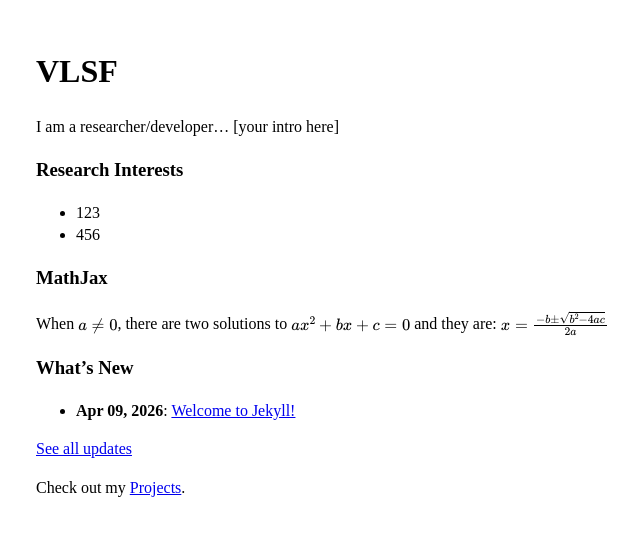
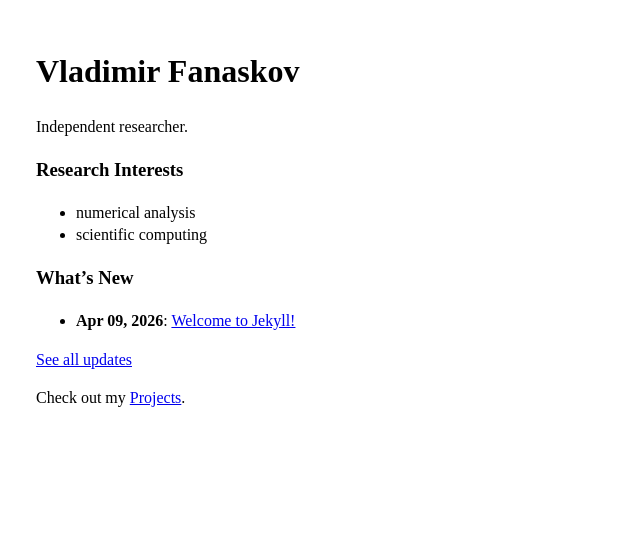
Before and after one commit to VLSF/vlsf.github.io, a Jekyll site: the page built from docs/index.md, in a window 1280 px wide. Shown: the top 536 px of the page, without its empty margins (34-674 px from the left). Built offline with Jekyll 4.4.1, drawn with Linux system fonts in a browser that asks for light colours; our own code applies the rules of GitHub Pages for plain Markdown files.

Commit message:
minor fix

```diff
--- a/docs/_config.yml
+++ b/docs/_config.yml
@@ -31,10 +31,10 @@
 # plugins:
 #   - jekyll-feed
 
-title: VLSF
-description: Personal webpage
+title: Vladimir Fanaskov
+description: Personal website and research archive.
 baseurl: ""
-url: "https://vlsf.github.io"
+url: "https://vladimirfanaskov.com"
 
 theme: null
 markdown: kramdown
--- a/docs/index.md
+++ b/docs/index.md
@@ -2,17 +2,14 @@
 layout: main
 ---
 
-# VLSF
+# Vladimir Fanaskov
 
-I am a researcher/developer... [your intro here]
+Independent researcher.
 
 ### Research Interests
-* 123
-* 456
 
-### MathJax
-When $$a \ne 0$$, there are two solutions to $$ax^2 + bx + c = 0$$ and they are:
-$$x = {-b \pm \sqrt{b^2-4ac} \over 2a}$$
+* numerical analysis
+* scientific computing
 
 ### What's New
 
```
Also changed, not shown: docs/_posts/2026-04-09-test-post.markdown (added, +8 -0 lines), docs/_posts/2026-04-09-welcome-to-jekyll.markdown (deleted, +0 -32 lines), docs/notes/projects.md (+1 -1 lines).
